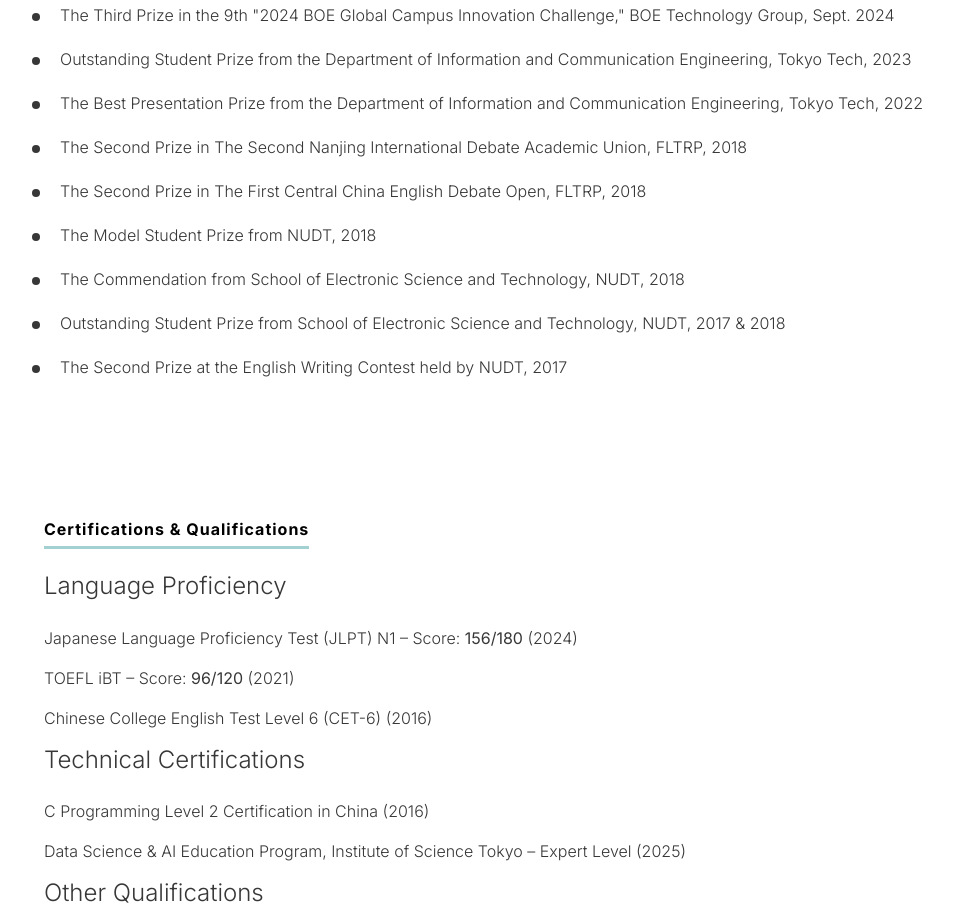
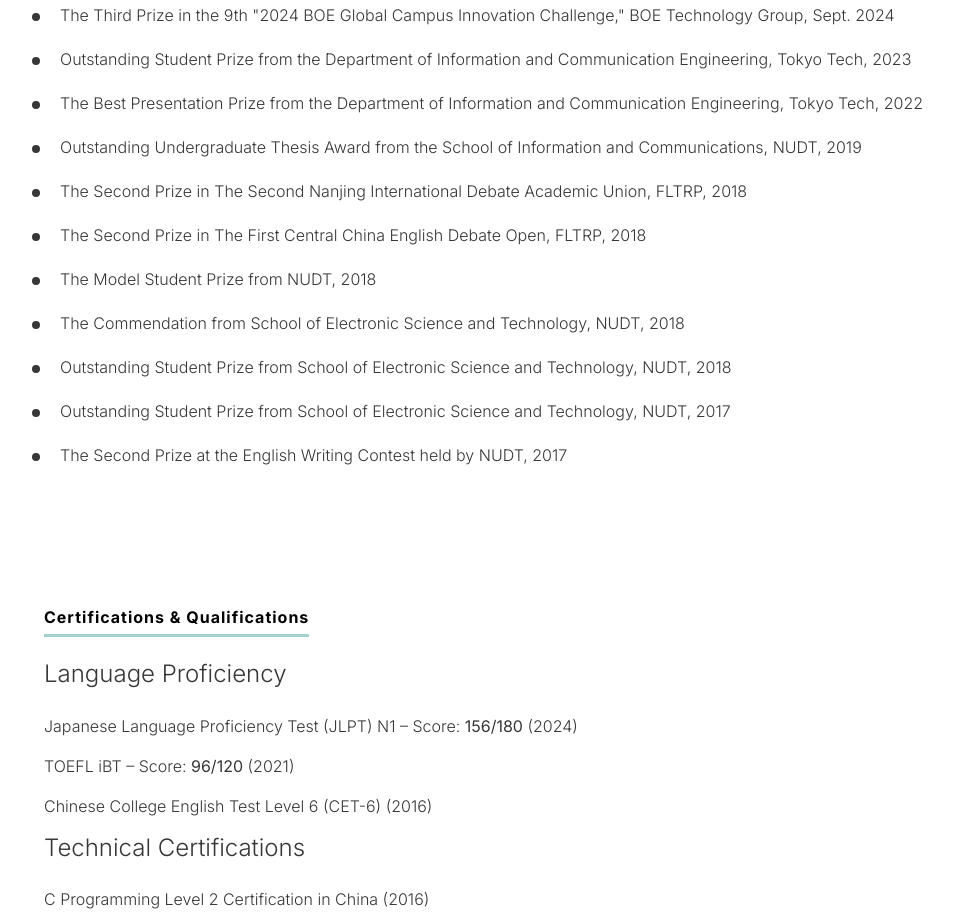
Before and after one commit to ChenCheng-976/chen.cheng.github.io, a plain HTML site: page index.html in a window 1280 px wide. Shown: the part 5788-6712 px from the top of the page, without its empty margins (38-991 px from the left). Drawn offline with nearby package versions, Linux system fonts and the light colour scheme.

Commit message:
Update index.html

```diff
--- a/index.html
+++ b/index.html
@@ -471,11 +471,13 @@
         <li>The Third Prize in the 9th "2024 BOE Global Campus Innovation Challenge," BOE Technology Group, Sept. 2024</li>
         <li>Outstanding Student Prize from the Department of Information and Communication Engineering, Tokyo Tech, 2023</li>
         <li>The Best Presentation Prize from the Department of Information and Communication Engineering, Tokyo Tech, 2022</li>
+        <li>Outstanding Undergraduate Thesis Award from the School of Information and Communications, NUDT, 2019</li>
         <li>The Second Prize in The Second Nanjing International Debate Academic Union, FLTRP, 2018</li>
         <li>The Second Prize in The First Central China English Debate Open, FLTRP, 2018</li>
         <li>The Model Student Prize from NUDT, 2018</li>
         <li>The Commendation from School of Electronic Science and Technology, NUDT, 2018</li>
-        <li>Outstanding Student Prize from School of Electronic Science and Technology, NUDT, 2017 & 2018</li>
+        <li>Outstanding Student Prize from School of Electronic Science and Technology, NUDT, 2018 </li>
+        <li>Outstanding Student Prize from School of Electronic Science and Technology, NUDT, 2017 </li>
         <li>The Second Prize at the English Writing Contest held by NUDT, 2017</li>
       </ul>
     </div>
```
